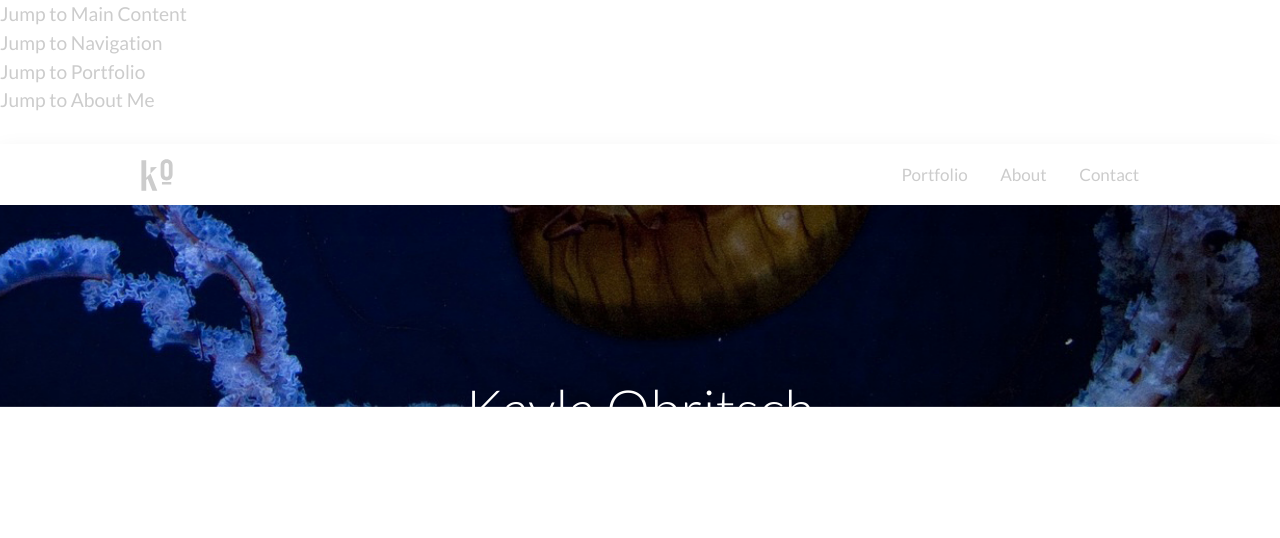
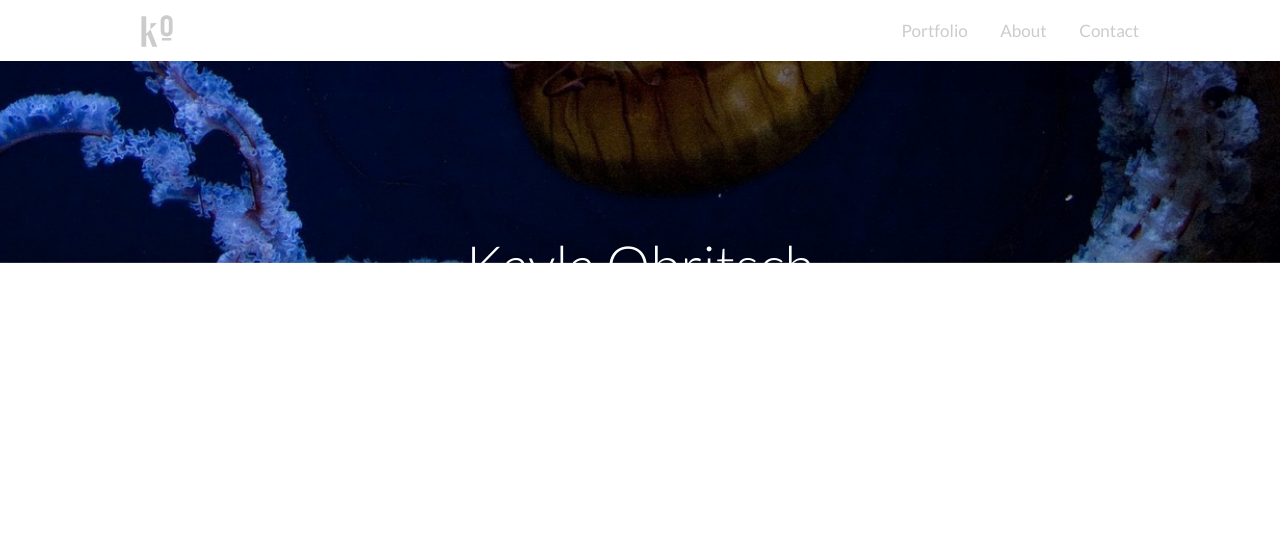
Before and after one commit to kaylaobritsch/portfolio, a Jekyll site: the page built from index.html, in a window 1280 px wide. Shown: the top 538 px of the page. Built offline with Jekyll 4.4.1, drawn with Linux system fonts in a browser that asks for light colours; grey boxes are pictures that could not be loaded.

Commit message:
Fix skip links
Added a skip links class and removed duplicate id's of "main".

```diff
--- a/_layouts/default.html
+++ b/_layouts/default.html
@@ -13,8 +13,8 @@
   <link href="{{site.baseurl}}/css/main.css" rel="stylesheet">
 </head>
 
-<body id="main" itemref="data-author" itemscope itemtype="https://schema.org/Website">
-  <ul role="navigation">
+<body itemref="data-author" itemscope itemtype="https://schema.org/Website">
+  <ul role="navigation" class="skip-links">
     <li><a itemprop="url" href="{{site.baseurl}}/#main">Jump to Main Content</a></li>
     <li><a itemprop="url" href="{{site.baseurl}}/#nav">Jump to Navigation</a></li>
     <li><a itemprop="url" href="{{site.baseurl}}{{page.skip-link-1}}">{{page.skip-link-title-1}}</a></li>
@@ -43,7 +43,7 @@
     </nav>
   </header>
 
-  <div role="main" id="main" class="parallax parallax-group">
+  <div class="parallax parallax-group">
     <div class="wrapper relative">
       <img itemprop="image" class="back img-flex" src="{{site.baseurl}}{{page.banner-image}}" alt="Kayla Portfolio Banner">
       <div class="banner-text absolute pin-center pad-t-2 w-1">
@@ -51,7 +51,7 @@
       </div>
     </div>
 
-  <main>
+  <main id="main">
 
   {{content}}
 
```
